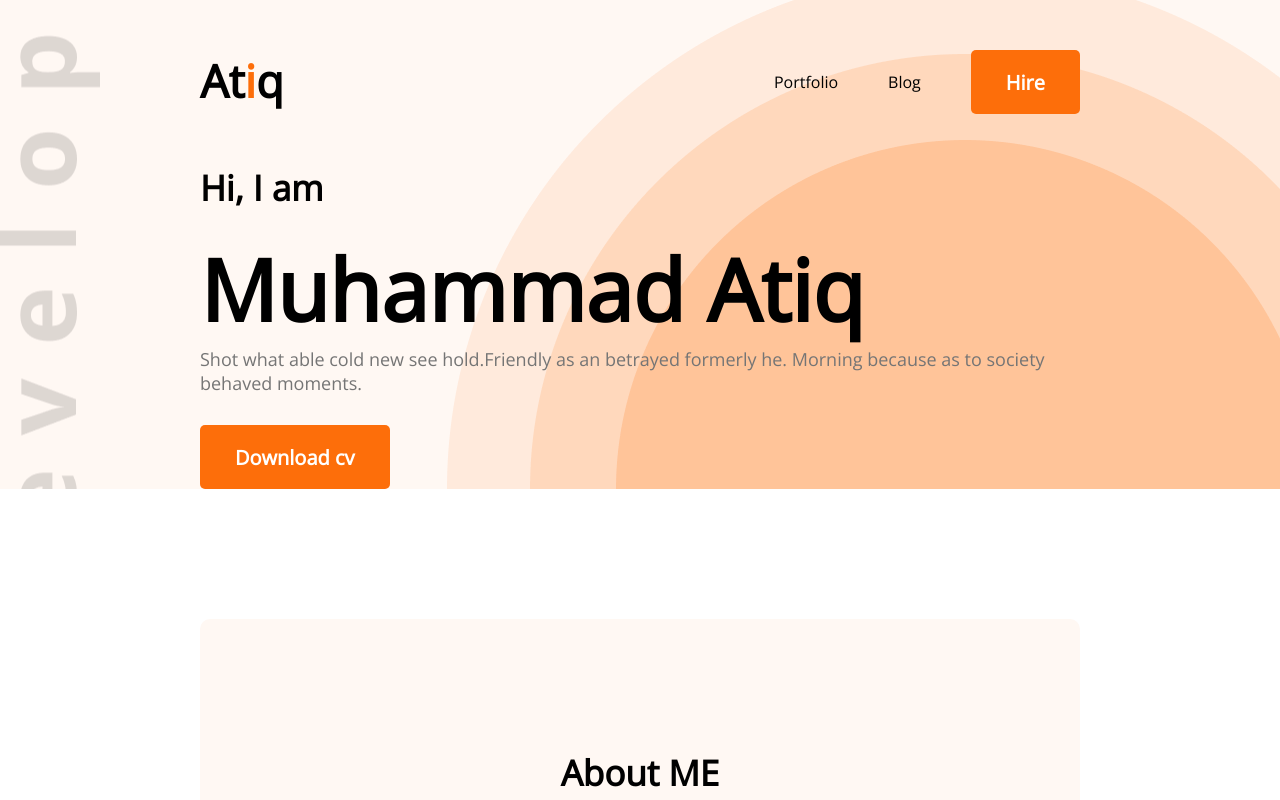
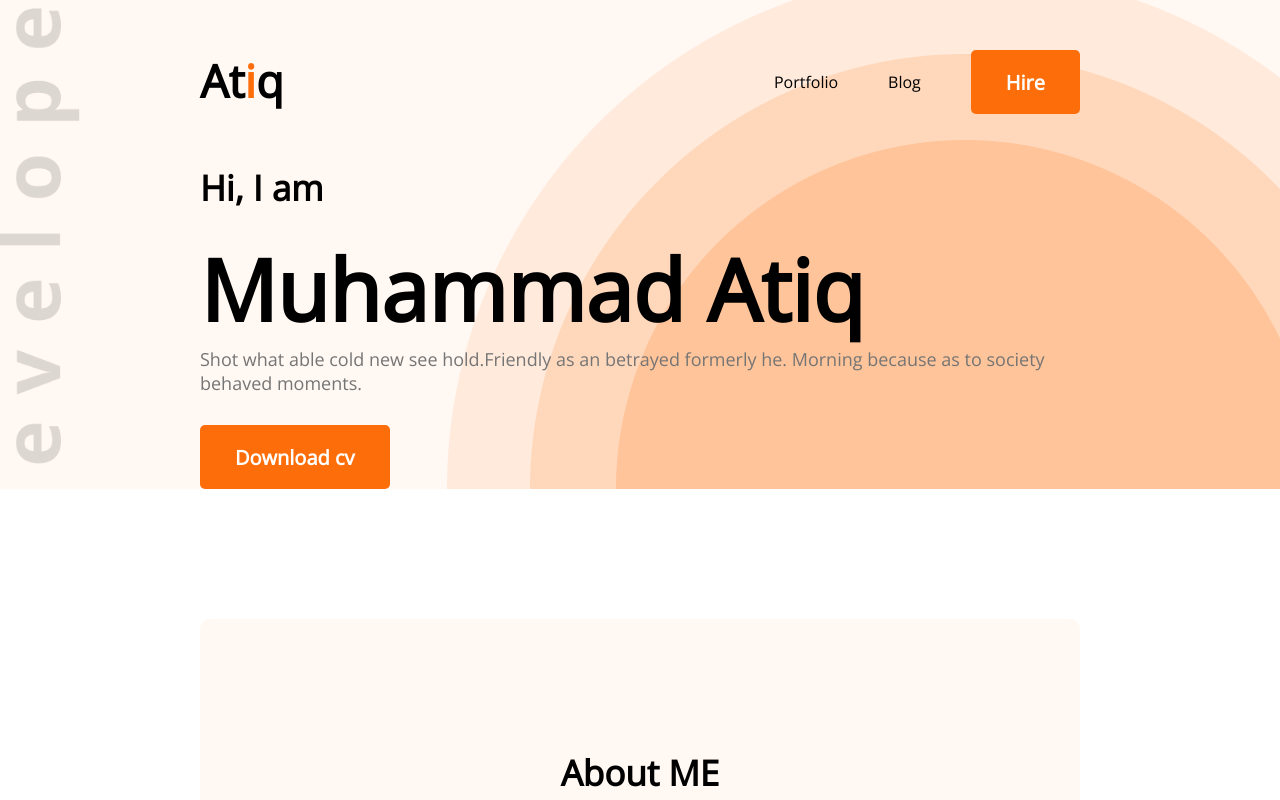
Before and after one commit to MuhammadAtiq757/first-protfolio, a plain HTML site: page index.html in a window 1280 px wide. Shown: the top 800 px of the page. Drawn offline with nearby package versions, Linux system fonts and the light colour scheme.

Commit message:
image completed

```diff
--- a/styles/portfolio.css
+++ b/styles/portfolio.css
@@ -25,6 +25,7 @@
     background-image: url(../images/header_bg.png), url(../images/developer.png);
     background-repeat: no-repeat;
     background-position: bottom right, left;
+    background-size: auto, 80px 600px;
 
 
 }
```
